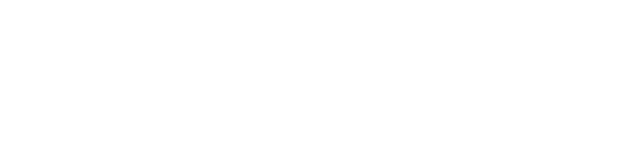
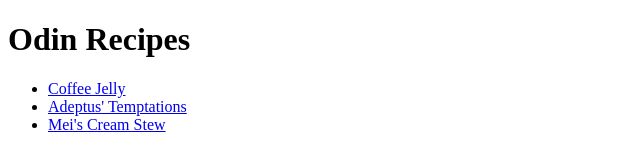
Before and after one commit to Brendah0/git_recipes, a plain HTML site: page index.html in a window 1280 px wide. Shown: the whole page, without its empty margins (0-640 px from the left). Drawn offline with Linux system fonts and the light colour scheme.

Commit message:
Add all three recipes

```diff
--- a/index.html
+++ b/index.html
@@ -4,4 +4,15 @@
     <meta charset="utf-8">
     <title>Odin Recipes</title>
   </head>
+
+  <body>
+    <h1>Odin Recipes</h1>
+    <ul>
+      <li><a href="./recipes/coffeejelly.html"> Coffee Jelly</a>
+      </li>
+      <li><a href="./recipes/adeptustemptation.html">Adeptus' Temptations</a></li>
+      <li><a href="./recipes/creamstew.html"> Mei's Cream Stew</a></li>
+    </ul>
+
+  </body>
 </html>
```
